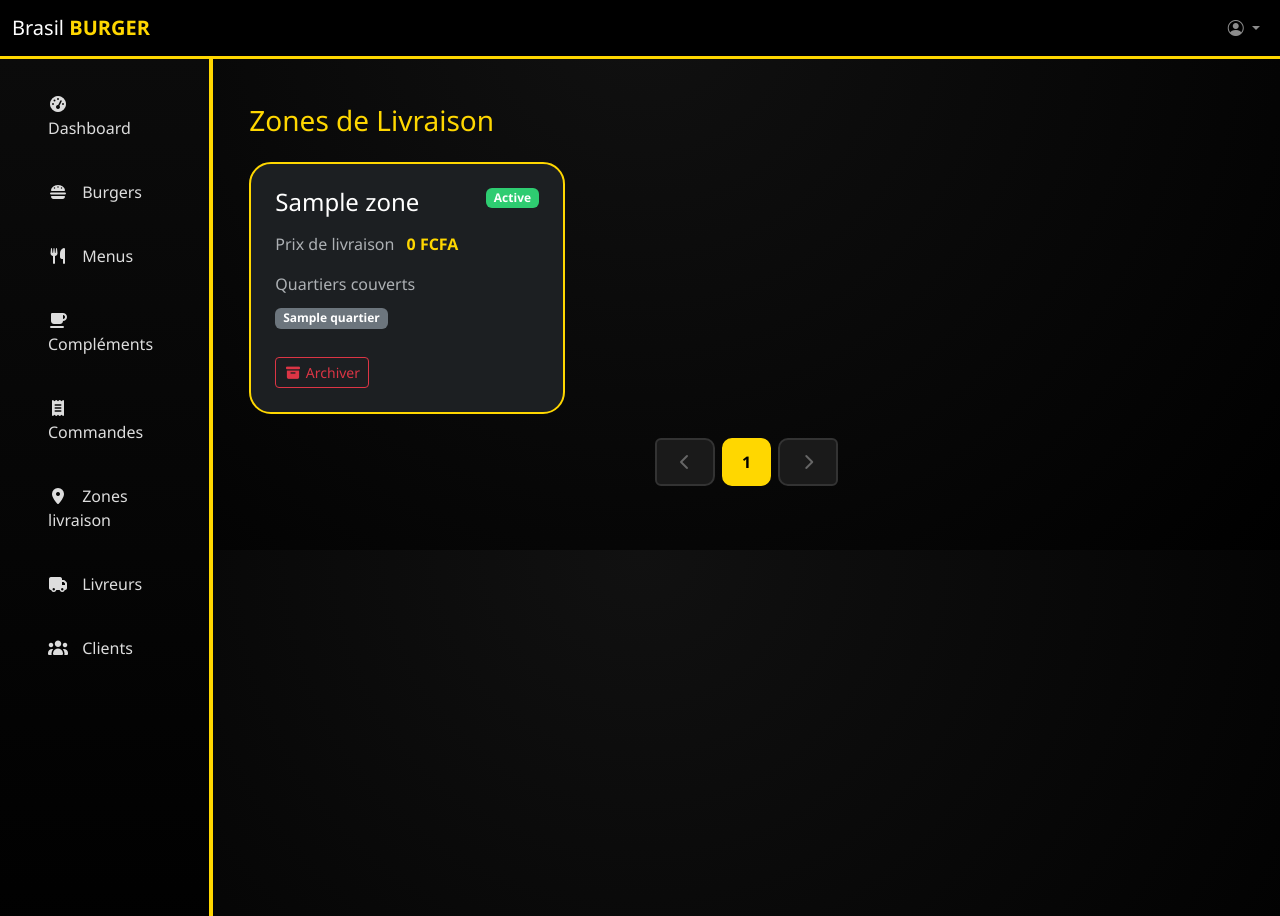
After one commit to Cherif-Sidibe/Brasil-Burger-, a Symfony app: template symfony/templates/gestionnaire/zones/liste.html.twig in a window 1280 px wide. The commit adds this page. Run offline with Twig, Linux system fonts and the light colour scheme; the template is opened without the code that fills it: most values are stand-ins (such as "Sample title", 1, 10 or a date in 2020); some libraries are stand-ins or nearby versions.

Commit message:
Creation de  la pages zones de livraison

```diff
--- a/symfony/src/Entity/Zone.php
+++ b/symfony/src/Entity/Zone.php
@@ -2,9 +2,10 @@
 
 namespace App\Entity;
 
+use App\Repository\ZoneRepository;
 use Doctrine\ORM\Mapping as ORM;
 
-#[ORM\Entity]
+#[ORM\Entity(repositoryClass: ZoneRepository::class)]
 #[ORM\Table(name: 'zone')]
 class Zone
 {
--- a/symfony/templates/components/_sidebar.html.twig
+++ b/symfony/templates/components/_sidebar.html.twig
@@ -31,6 +31,12 @@
 			</a>
 		</li>
 		<li>
+			<a class="nav-link {% if app.request.attributes.get('_route') starts with 'gestionnaire_zones' %}active{% endif %}" href="{{ path('gestionnaire_zones_liste') }}">
+				<i class="fa-solid fa-map-marker-alt"></i>
+				Zones livraison
+			</a>
+		</li>
+		<li>
 			<a class="nav-link {% if app.request.attributes.get('_route') starts with 'gestionnaire_livreurs' %}active{% endif %}" href="{{ path('gestionnaire_livreurs_liste') }}">
 				<i class="fa-solid fa-truck"></i>
 				Livreurs
--- /dev/null
+++ b/symfony/templates/gestionnaire/zones/liste.html.twig
@@ -0,0 +1,148 @@
+{% extends 'base.html.twig' %}
+
+{% block title %}Zones de Livraison
+{% endblock %}
+
+{% block body %}
+	<div
+		class="container-fluid py-4">
+		{# En-tête #}
+		<div class="d-flex justify-content-between align-items-center mb-4">
+			<h1 class="h3 mb-0 text-brasil-yellow">Zones de Livraison</h1>
+		</div>
+
+		{# Messages flash #}
+		{% for message in app.flashes('success') %}
+			<div class="alert alert-success alert-dismissible fade show">
+				<i class="fas fa-check-circle me-2"></i>
+				{{ message }}
+				<button type="button" class="btn-close" data-bs-dismiss="alert"></button>
+			</div>
+		{% endfor %}
+		{% for message in app.flashes('error') %}
+			<div class="alert alert-danger alert-dismissible fade show">
+				<i class="fas fa-exclamation-circle me-2"></i>
+				{{ message }}
+				<button type="button" class="btn-close" data-bs-dismiss="alert"></button>
+			</div>
+		{% endfor %}
+
+		{# Liste des zones en cartes #}
+		{% if zones is empty %}
+			<div class="card" style="border: 2px solid var(--brasil-yellow);">
+				<div class="card-body text-center py-5">
+					<i class="fas fa-map-marker-alt fa-3x text-muted mb-3"></i>
+					<h5 class="text-muted">Aucune zone de livraison</h5>
+				</div>
+			</div>
+		{% else %}
+			<div class="row g-4">
+				{% for zone in zones %}
+					<div class="col-lg-4 col-md-6">
+						<div class="card h-100 {{ zone.isArchive ? 'opacity-50' : '' }}" style="border: 2px solid var(--brasil-yellow); background: var(--brasil-card);">
+							<div
+								class="card-body p-4">
+								{# Header avec nom et badge #}
+								<div class="d-flex justify-content-between align-items-start mb-3">
+									<h4 class="mb-0 text-white">{{ zone.nom }}</h4>
+									{% if zone.isArchive %}
+										<span class="badge bg-danger">Archivée</span>
+									{% else %}
+										<span class="badge bg-success">Active</span>
+									{% endif %}
+								</div>
+
+								{# Prix de livraison #}
+								<div class="mb-3">
+									<span class="text-muted">Prix de livraison</span>
+									<span class="text-brasil-yellow fw-bold ms-2">{{ zone.prixLivraison|number_format(0, ',', ' ') }}
+										FCFA</span>
+								</div>
+
+								{# Quartiers couverts #}
+								<div class="mb-4">
+									<span class="text-muted d-block mb-2">Quartiers couverts</span>
+									<div>
+										{% if zone.quartiers is not empty %}
+											{% for quartier in zone.quartiers %}
+												<span class="badge bg-secondary me-1 mb-1">{{ quartier }}</span>
+											{% endfor %}
+										{% else %}
+											<span class="text-muted">Aucun quartier défini</span>
+										{% endif %}
+									</div>
+								</div>
+
+								{# Actions #}
+								<div class="d-flex gap-2">
+									{% if zone.isArchive %}
+										<form method="post" action="{{ path('gestionnaire_zones_restaurer', {id: zone.id}) }}" class="d-inline">
+											<button type="submit" class="btn btn-success btn-sm">
+												<i class="fas fa-undo me-1"></i>Restaurer
+											</button>
+										</form>
+									{% else %}
+										<button type="button" class="btn btn-outline-danger btn-sm" data-bs-toggle="modal" data-bs-target="#archiverModal{{ zone.id }}">
+											<i class="fas fa-archive me-1"></i>Archiver
+										</button>
+									{% endif %}
+								</div>
+							</div>
+						</div>
+					</div>
+				{% endfor %}
+			</div>
+
+			{# Pagination #}
+			<nav class="mt-4">
+				<ul class="pagination justify-content-center">
+					<li class="page-item {{ currentPage <= 1 ? 'disabled' : '' }}">
+						<a class="page-link" href="{{ path('gestionnaire_zones_liste', {page: currentPage - 1, statut: statut}) }}">
+							<i class="fas fa-chevron-left"></i>
+						</a>
+					</li>
+					{% for i in 1..totalPages %}
+						<li class="page-item {{ currentPage == i ? 'active' : '' }}">
+							<a class="page-link" href="{{ path('gestionnaire_zones_liste', {page: i, statut: statut}) }}">{{ i }}</a>
+						</li>
+					{% endfor %}
+					<li class="page-item {{ currentPage >= totalPages ? 'disabled' : '' }}">
+						<a class="page-link" href="{{ path('gestionnaire_zones_liste', {page: currentPage + 1, statut: statut}) }}">
+							<i class="fas fa-chevron-right"></i>
+						</a>
+					</li>
+				</ul>
+			</nav>
+		{% endif %}
+	</div>
+
+	{# Modals d'archivage #}
+	{% for zone in zones %}
+		{% if not zone.isArchive %}
+			<div class="modal fade" id="archiverModal{{ zone.id }}" tabindex="-1">
+				<div class="modal-dialog">
+					<div class="modal-content bg-dark">
+						<div class="modal-header border-secondary">
+							<h5 class="modal-title">
+								<i class="fas fa-archive me-2 text-warning"></i>Archiver cette zone ?
+							</h5>
+							<button type="button" class="btn-close" data-bs-dismiss="modal"></button>
+						</div>
+						<div class="modal-body">
+							Êtes-vous sûr de vouloir archiver la zone
+							<strong>{{ zone.nom }}</strong>
+							?
+							<br><small class="text-muted">Cette zone ne sera plus disponible pour les livraisons.</small>
+						</div>
+						<div class="modal-footer border-secondary">
+							<button type="button" class="btn btn-secondary" data-bs-dismiss="modal">Annuler</button>
+							<form method="post" action="{{ path('gestionnaire_zones_archiver', {id: zone.id}) }}" class="d-inline">
+								<button type="submit" class="btn btn-danger">Archiver</button>
+							</form>
+						</div>
+					</div>
+				</div>
+			</div>
+		{% endif %}
+	{% endfor %}
+{% endblock %}
```
Also changed, not shown: symfony/src/Controller/Twig/ZoneController.php (added, +95 -0 lines), symfony/src/Repository/ZoneRepository.php (added, +41 -0 lines).
